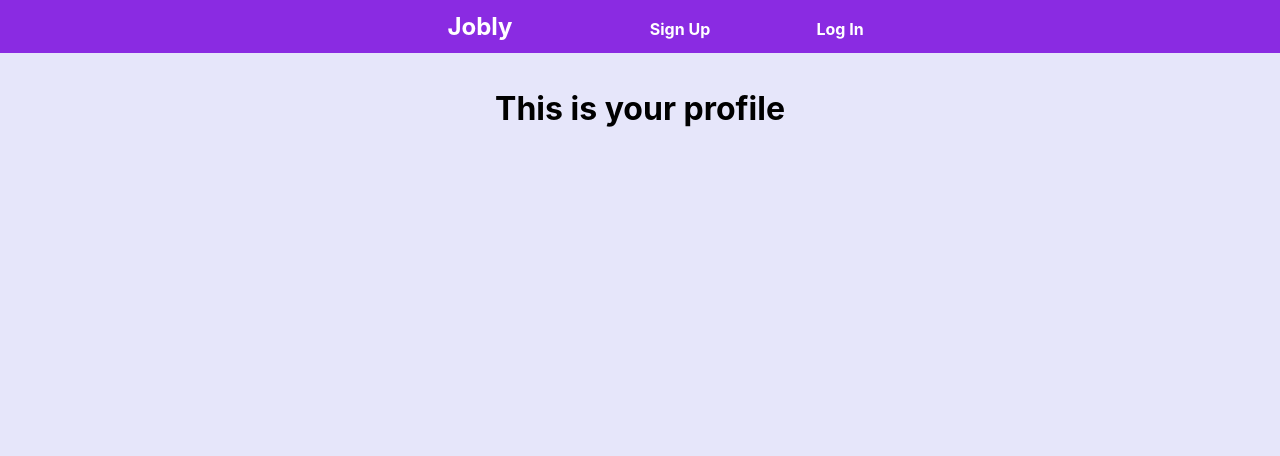
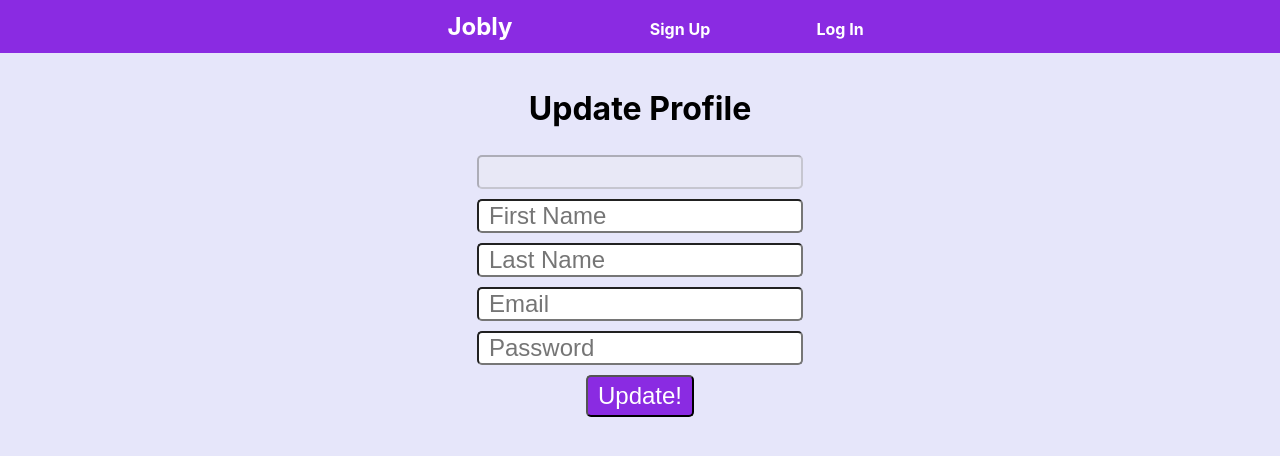
Before and after one commit to lauramoon/react-jobly, a React (Create React App) app: page /profile in a window 1280 px wide. Shown: the top 456 px of the page. Built offline with nearby package versions, Linux system fonts and the light colour scheme; no server answers.

Commit message:
add update profile functionality

```diff
--- a/src/App.js
+++ b/src/App.js
@@ -48,6 +48,31 @@ function App() {
     }
   };
 
+  const updateUser = async (updatedUserData) => {
+    try {
+      const loginData = (({ username, password }) => ({ username, password }))(
+        updatedUserData
+      );
+      const verified = await JoblyApi.verifyUser(loginData);
+
+      if (verified) {
+        const userData = (({ username, firstName, lastName, email }) => ({
+          username,
+          firstName,
+          lastName,
+          email,
+        }))(updatedUserData);
+        const res = await JoblyApi.updateUser(userData);
+        setCurrentUser(res);
+        return true;
+      }
+      return false;
+    } catch (err) {
+      console.log(err);
+      return false;
+    }
+  };
+
   const logoutUser = () => {
     setToken("");
     setUsername("");
@@ -64,6 +89,7 @@ function App() {
               registerUser={registerUser}
               loginUser={loginUser}
               logoutUser={logoutUser}
+              updateUser={updateUser}
             />
           </div>
         </BrowserRouter>
--- /dev/null
+++ b/src/components/Profile.css
@@ -0,0 +1,25 @@
+.Profile input {
+    font-size: x-large;
+    border-radius: 5px;
+    margin: 5px;
+    padding-left: 10px;
+}
+
+.Profile button {
+    font-size: x-large;
+    border-radius: 5px;
+    background-color: blueviolet;
+    color: white;
+    margin: 5px;
+    padding: 5px 10px;
+}
+
+.Profile-error {
+    font-size: large;
+    color: red;
+}
+
+.Profile-success {
+    font-size: large;
+    color: green;
+}
--- a/src/components/Profile.js
+++ b/src/components/Profile.js
@@ -1,5 +1,91 @@
-function Profile() {
-  return <h1>This is your profile</h1>;
+import { useState, useContext } from "react";
+import UserContext from "../helpers/userContext";
+import "./Profile.css";
+
+function Profile({ updateUser }) {
+  const currentUser = useContext(UserContext);
+  const username = currentUser.username;
+  const [updatedUserData, setUpdatedUserData] = useState({
+    ...currentUser,
+    password: "",
+  });
+  const [error, setError] = useState(false);
+  const [success, setSuccess] = useState(false);
+
+  const handleSubmit = (evt) => {
+    evt.preventDefault();
+    setError(false);
+    setSuccess(false);
+    const update = async () => {
+      const success = await updateUser(updatedUserData);
+      setUpdatedUserData({ ...updatedUserData, password: "" });
+      success ? setSuccess(true) : setError(true);
+    };
+    update();
+  };
+
+  const handleChange = (evt) => {
+    const { name, value } = evt.target;
+    setUpdatedUserData((fData) => ({ ...fData, [name]: value }));
+  };
+
+  return (
+    <div className="Profile">
+      <h1>Update Profile</h1>
+      <form onSubmit={handleSubmit}>
+        <div>
+          <input id="username" name="username" value={username} disabled />
+        </div>
+        <div>
+          <input
+            id="firstName"
+            name="firstName"
+            value={updatedUserData.firstName}
+            onChange={handleChange}
+            placeholder="First Name"
+          />
+        </div>
+        <div>
+          <input
+            id="lastName"
+            name="lastName"
+            value={updatedUserData.lastName}
+            onChange={handleChange}
+            placeholder="Last Name"
+          />
+        </div>
+        <div>
+          <input
+            type="email"
+            id="email"
+            name="email"
+            value={updatedUserData.email}
+            onChange={handleChange}
+            placeholder="Email"
+          />
+        </div>
+        <div>
+          <input
+            type="password"
+            id="password"
+            name="password"
+            value={updatedUserData.password}
+            onChange={handleChange}
+            placeholder="Password"
+          />
+        </div>
+        <div>
+          {error && <p className="Profile-error">Update failed.</p>}
+          {success && (
+            <p className="Profile-success">Profile successfully updated!</p>
+          )}
+        </div>
+        <div>
+          <button>Update!</button>
+        </div>
+      </form>
+    </div>
+  );
 }
 
 export default Profile;
--- a/src/components/Signup.js
+++ b/src/components/Signup.js
@@ -27,7 +27,7 @@ function Signup({ registerUser }) {
 
   return (
     <div className="Signup">
-      <h1>Signup Page!</h1>
+      <h1>Signup!</h1>
       <form onSubmit={handleSubmit}>
         <div>
           <input
--- a/src/helpers/Routes.js
+++ b/src/helpers/Routes.js
@@ -10,7 +10,7 @@ import CompanyDetail from "../components/CompanyDetail";
 import Jobs from "../components/Jobs";
 import Home from "../components/Home";
 
-function Routes({ registerUser, loginUser, logoutUser }) {
+function Routes({ registerUser, loginUser, logoutUser, updateUser }) {
   const currentUser = useContext(UserContext);
 
   return (
@@ -22,7 +22,7 @@ function Routes({ registerUser, loginUser, logoutUser }) {
         <Login loginUser={loginUser} />
       </Route>
       <Route exact path="/profile">
-        <Profile />
+        <Profile updateUser={updateUser} />
       </Route>
       <Route exact path="/logout">
         <Logout logoutUser={logoutUser} />
--- a/src/helpers/api.js
+++ b/src/helpers/api.js
@@ -87,10 +87,25 @@ class JoblyApi {
     return res.token;
   }
 
+  /** Verify password (for user update) */
+  static async verifyUser(userData) {
+    let res = await this.request(`auth/token/`, userData, "post");
+    return "token" in res;
+  }
+
   /** Get user data */
 
   static async getUser(username) {
     let res = await this.request(`users/${username}`);
+    return res.user;
+  }
+
+  /** Update user data */
+
+  static async updateUser(userData) {
+    const username = userData.username;
+    delete userData.username;
+    const res = await this.request(`users/${username}`, userData, "patch");
     return res.user;
   }
 }
```
